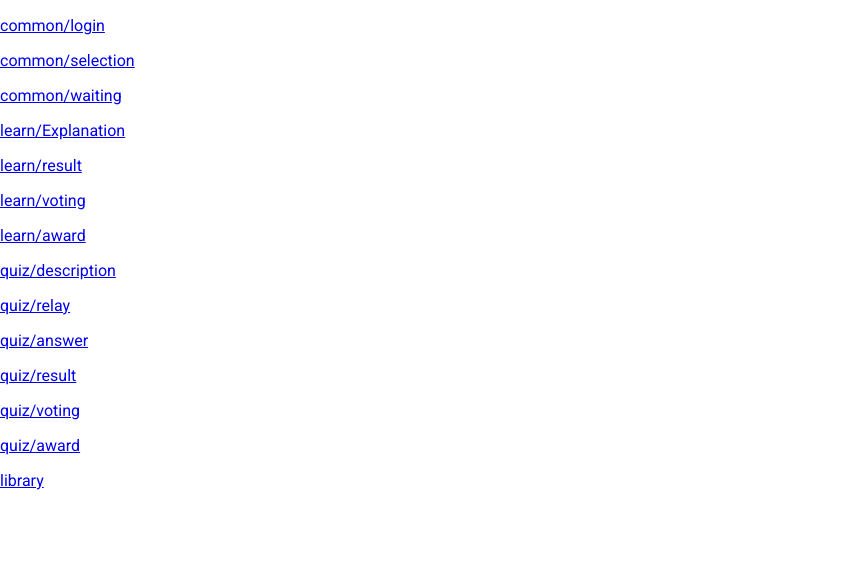
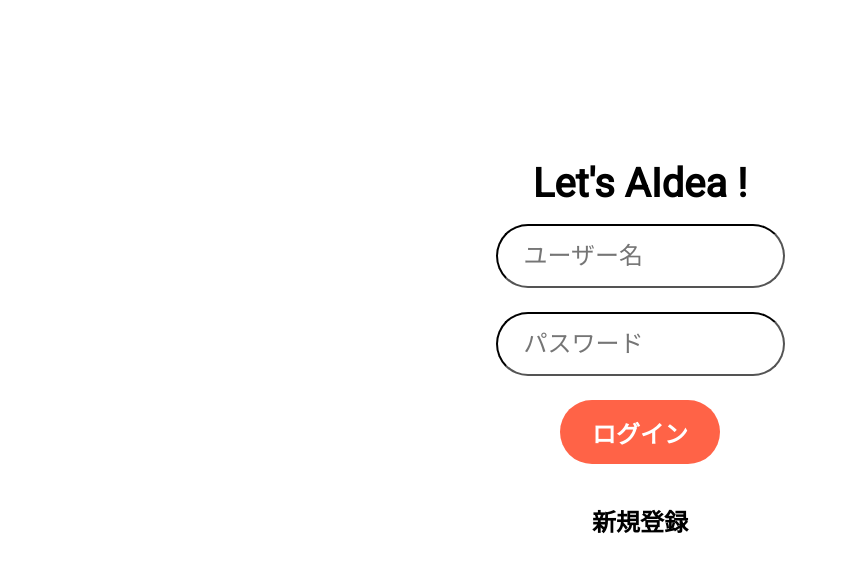
Before and after one commit to NIT-Anan-Procon/procon32_Lets_AIdea_react, a React (Vite) app: page / in a window 1280 px wide. Shown: the top 572 px of the page, without its empty margins (0-848 px from the left). Built offline with nearby package versions, Linux system fonts and the light colour scheme.

Commit message:
ルートパスの変更とLibraryの戻るボタンの正常化

```diff
--- a/src/App.jsx
+++ b/src/App.jsx
@@ -1,7 +1,7 @@
-import React, { useEffect } from "react";
+import React from "react";
 import { BrowserRouter, Route } from "react-router-dom";
 import "./common/pages/css/style.css";
-import Test from "./Test"; // TODO: 完成後消去
+import Test from "./Test";
 import Login from "./common/pages/Login";
 import Selection from "./common/pages/Selection";
 import Waiting from "./common/pages/Waiting";
@@ -20,8 +20,8 @@ import Library from "./library/Library";
 export default function App() {
   return (
     <BrowserRouter>
-      <Route path="/" exact component={Test} /> {/* TODO: 完成後消去 */}
-      <Route path="/login" exact component={Login} />
+      <Route path="/" exact component={Login} />
+      <Route path="/test" exact component={Test} />
       <Route path="/selection" exact component={Selection} />
       <Route path="/waiting" exact component={Waiting} />
       <Route path="/learn/explanation" exact component={Explanation} />
--- a/src/Test.jsx
+++ b/src/Test.jsx
@@ -4,7 +4,7 @@ import { Link } from "react-router-dom";
 export default function Test() {
   return (
     <>
-      <Link to="/login">
+      <Link to="/">
         <p>common/login</p>
       </Link>
       <Link to="/selection">
--- a/src/library/Library.jsx
+++ b/src/library/Library.jsx
@@ -32,7 +32,7 @@ export default function Library() {
   }, []);
 
   const handleSubmit = () => {
-    history.push("/");
+    history.push("/selection");
   };
 
   useEffect(() => {
```
